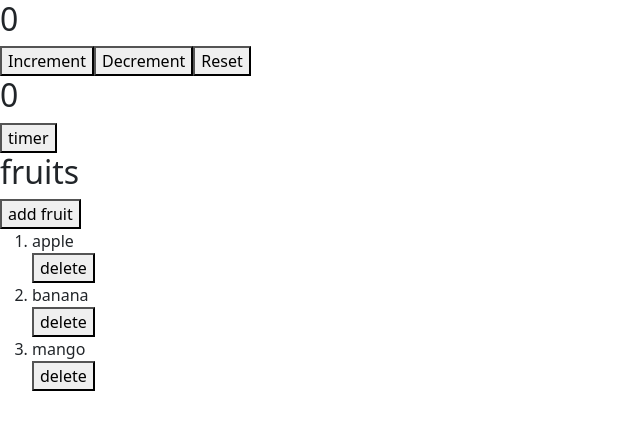
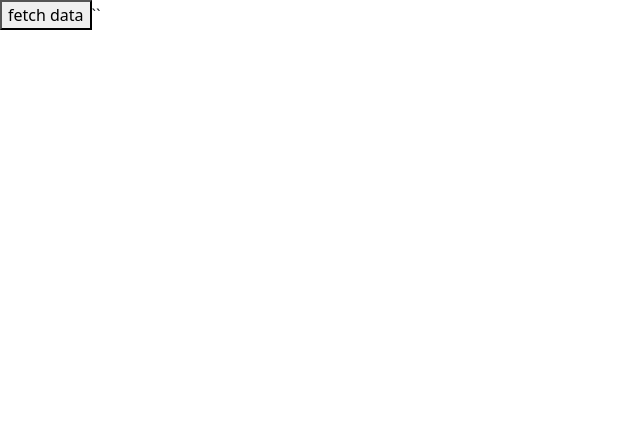
Before and after one commit to Peddigarishirisha/reacttasks, a React (Create React App) app: page / in a window 1280 px wide. Shown: the top 430 px of the page, without its empty margins (0-640 px from the left). Built offline with nearby package versions, Linux system fonts and the light colour scheme.

Commit message:
add the axios

```diff
--- a/src/App.js
+++ b/src/App.js
@@ -3,16 +3,12 @@
 
 // import UseReducerTask from "./components/functional-components/hooks/dheerajusehook";
 
-import List from "./components/functional-components/hooks/usestate3";
-// import Usememo from "./components/functional-components/usememo/usememo";
-import Timerupdate from "./components/functional-components/hooks/usestateex2";
 
-import Usestate from "./components/functional-components/hooks/usestate";
 // import Navigationinfo from "./components/functional-components/navigation/navigation";
 
 // import UsersList1 from "./components/functional-components/axios/axios";
 
-// import Productaxios from "./components/functional-components/axios/axios";
+import Productaxios from "./components/functional-components/axios/axios";
 
 
 
@@ -23,13 +19,11 @@ function App() {
 {/* <Productmultiplication></Productmultiplication> */}
 
 
-{/* <Productaxios></Productaxios> */}
+<Productaxios></Productaxios>``
 {/* <UsersList1></UsersList1> */}
-{/* <Productaxios></Productaxios> */}
+
 {/* <Navigationinfo></Navigationinfo> */}
-<Usestate></Usestate>
-<Timerupdate></Timerupdate>
-<List></List>
+
 
 {/* <UseReducerTask></UseReducerTask> */}
 {/* <Usememo></Usememo> */}
--- a/src/components/functional-components/axios/axios.js
+++ b/src/components/functional-components/axios/axios.js
@@ -43,7 +43,7 @@ fetch("https://fakestoreapi.com/products")
 export default Productaxios;
 
 
-
+//dheraj code
 // class Axios12 extends Component{
 
 // //const async fetchdata=()=>{
```
